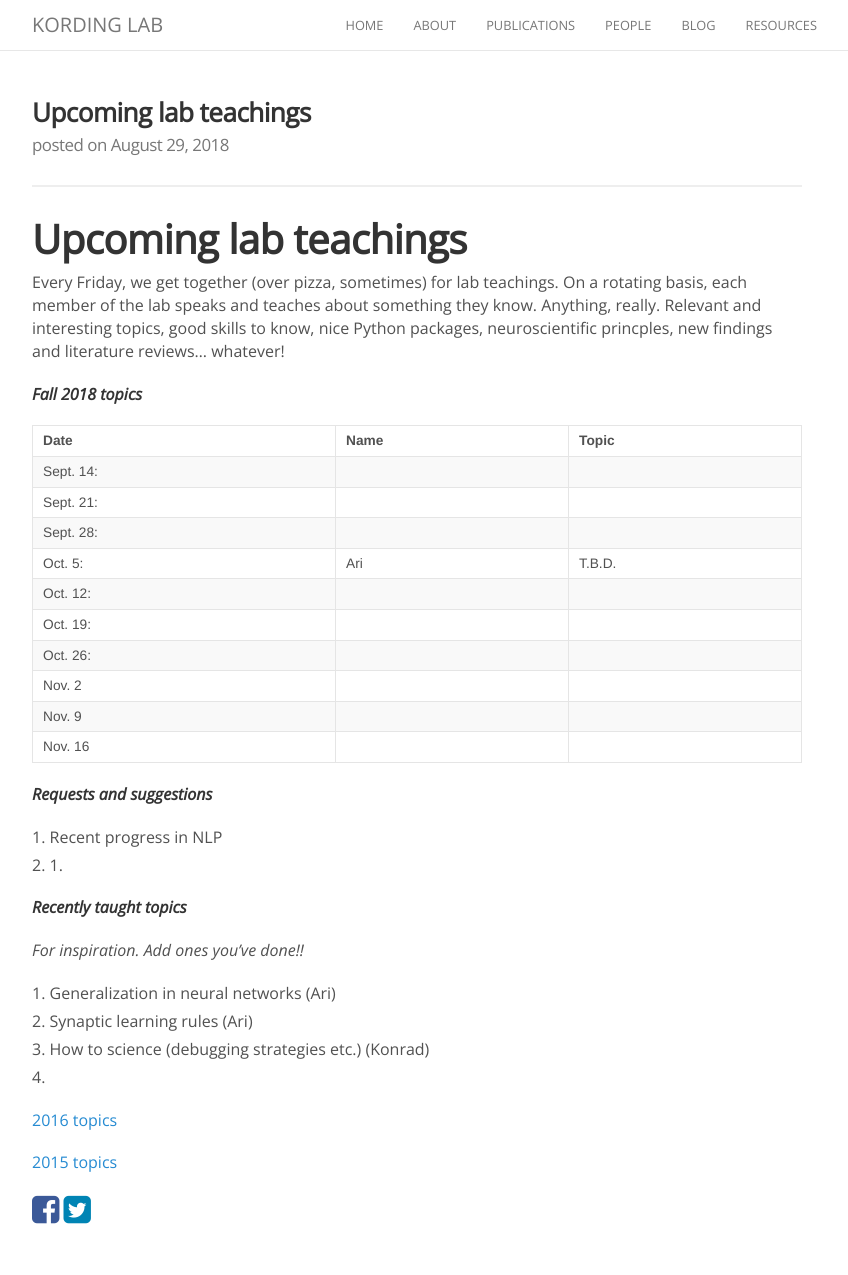
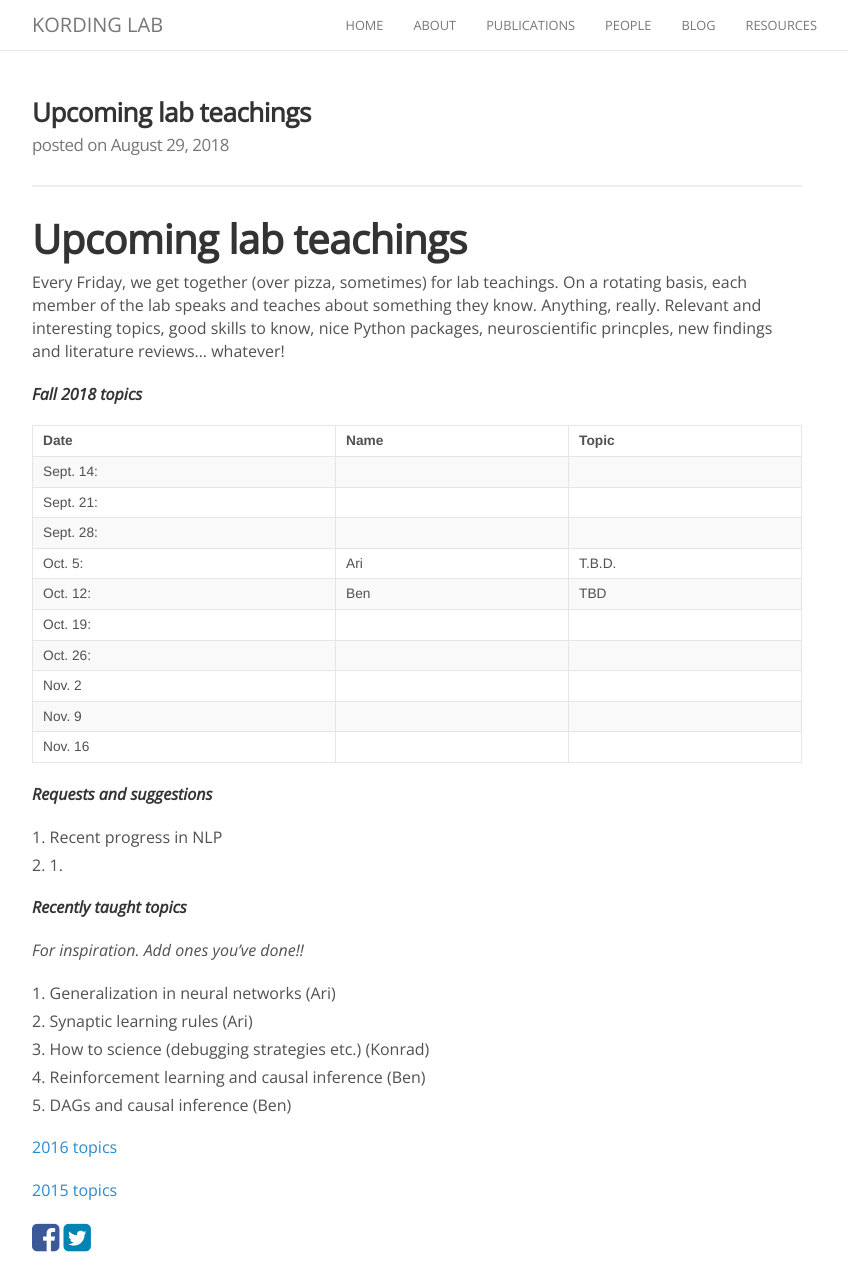
Before and after one commit to KordingLab/KordingLab.github.io, a Jekyll site: the page built from _posts/2018-08-29-upcoming-lab-teaching.md, in a window 1280 px wide and 1275 px high. Shown: the whole window, without its empty margins (223-1071 px from the left). Built offline with Jekyll 4.4.1, drawn with Linux system fonts in a browser that asks for light colours; nearby versions of some CDN libraries; comment, search, counter and statistics services are not loaded.

Commit message:
Update 2018-08-29-upcoming-lab-teaching.md

```diff
--- a/_posts/2018-08-29-upcoming-lab-teaching.md
+++ b/_posts/2018-08-29-upcoming-lab-teaching.md
@@ -19,7 +19,7 @@ neuroscientific princples, new findings and literature reviews... whatever!
 |Sept. 21:|      |       |
 |Sept. 28:|      |       |
 |Oct. 5:| Ari     |  T.B.D.   |
-|Oct. 12:|      |       |
+|Oct. 12:|  Ben  | TBD    |
 |Oct. 19:|      |       |
 |Oct. 26:|      |       |
 |Nov. 2|      |       |
@@ -41,7 +41,8 @@ neuroscientific princples, new findings and literature reviews... whatever!
 1. Generalization in neural networks (Ari)
 1. Synaptic learning rules (Ari)
 1. How to science (debugging strategies etc.) (Konrad)
-1.
+1. Reinforcement learning and causal inference (Ben)
+1. DAGs and causal inference (Ben)
 
 [2016 topics](http://kordinglab.com/lab_teaching_2016/)
 
```
